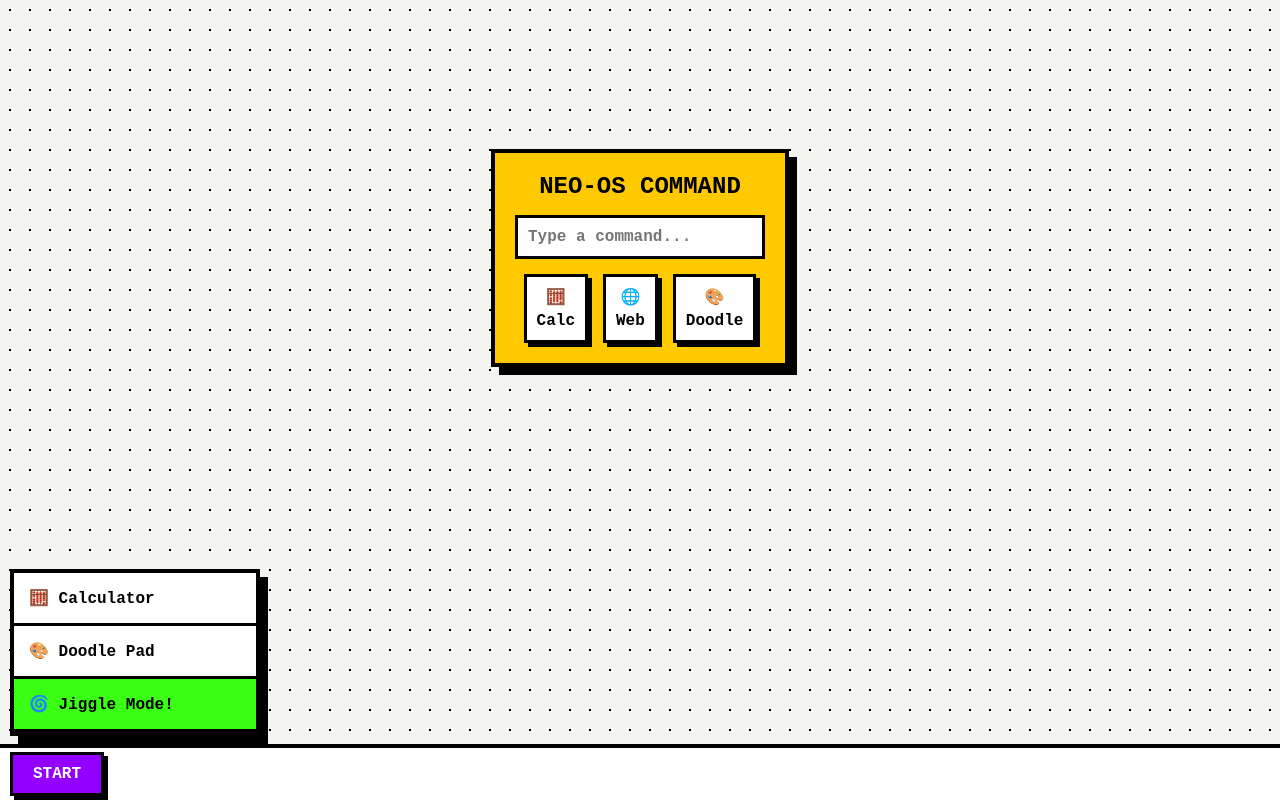
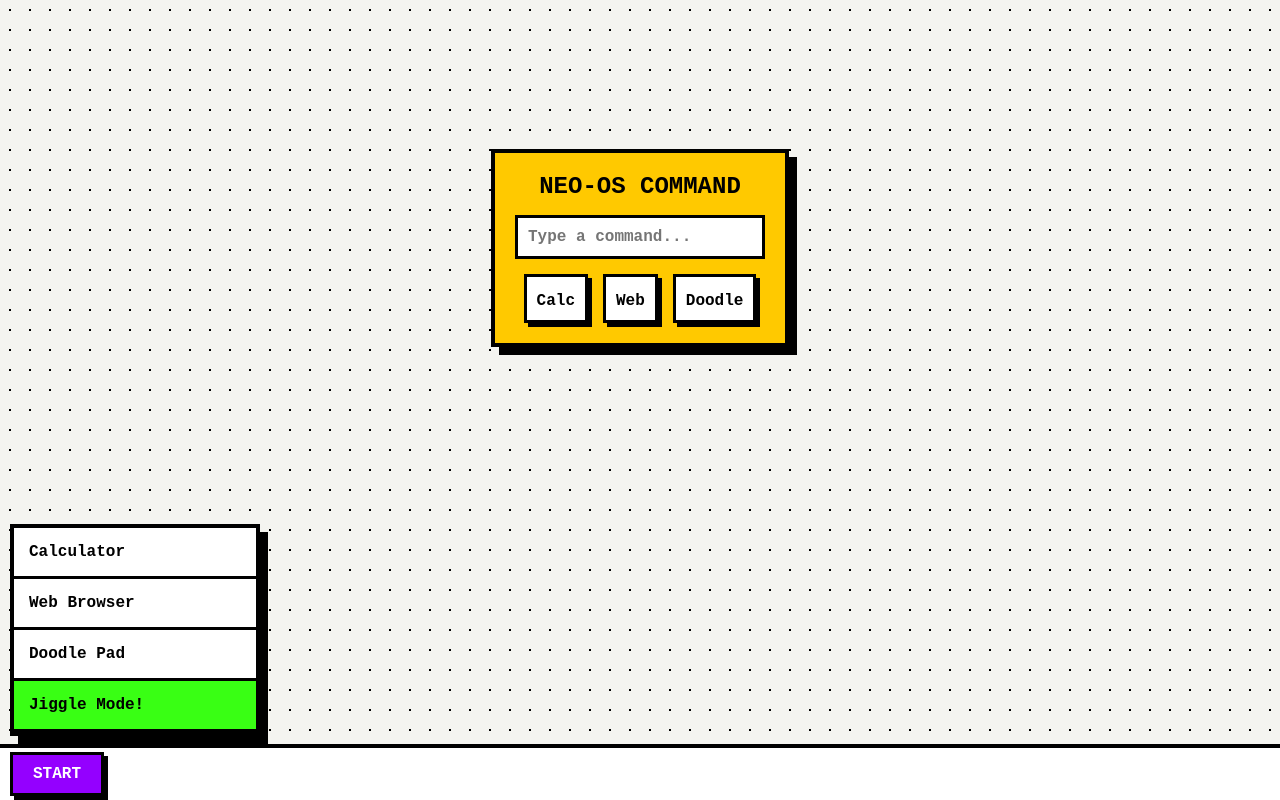
Before and after one commit to Anubublackop/Comsic-WebOS, a plain HTML site: page index.html in a window 1280 px wide. Both pictures are taken after a click on the button "START". Drawn offline with Linux system fonts and the light colour scheme.

Commit message:
Add browser window to Neo-OS desktop
Added a browser window to the Neo-OS desktop interface.

```diff
--- a/index.html
+++ b/index.html
@@ -15,15 +15,15 @@
                 <input type="text" id="desktop-search" placeholder="Type a command...">
             </div>
             <div class="shortcuts-grid">
-                <div class="desktop-icon" onclick="openApp('calculator')">🧮<span class="icon-text">Calc</span></div>
-                <div class="desktop-icon" onclick="openApp('browser')">🌐<span class="icon-text">Web</span></div>
-                <div class="desktop-icon" onclick="openApp('doodle')">🎨<span class="icon-text">Doodle</span></div>
+                <div class="desktop-icon" onclick="openApp('calculator')"><span class="icon-text">Calc</span></div>
+                <div class="desktop-icon" onclick="openApp('browser')"><span class="icon-text">Web</span></div>
+                <div class="desktop-icon" onclick="openApp('doodle')"><span class="icon-text">Doodle</span></div>
             </div>
         </div>
 
         <div id="calculator-window" class="window" style="left: 50px; top: 50px;">
             <div class="window-header">
-                <span class="window-title">🧮 Calculator</span>
+                <span class="window-title">Calculator</span>
                 <div class="win-controls">
                     <button class="win-btn close-btn" onclick="closeApp('calculator')">X</button>
                 </div>
@@ -53,7 +53,7 @@
 
         <div id="doodle-window" class="window" style="left: 150px; top: 100px; width: 450px;">
             <div class="window-header" style="background-color: #ff90e8;">
-                <span class="window-title">🎨 Doodle Pad</span>
+                <span class="window-title">Doodle Pad</span>
                 <div class="win-controls">
                     <button class="win-btn close-btn" onclick="closeApp('doodle')">X</button>
                 </div>
@@ -61,6 +61,18 @@
             <div class="window-body">
                 <button class="c-btn clear" onclick="clearCanvas()" style="margin-bottom: 10px;">Clear Canvas</button>
                 <canvas id="doodle-canvas" width="400" height="250" style="border: 2px solid black; background: white; cursor: crosshair;"></canvas>
+            </div>
+        </div>
+
+        <div id="browser-window" class="window" style="left: 100px; top: 120px; width: 500px; height: 400px;">
+            <div class="window-header" style="background-color: #39ff14;">
+                <span class="window-title">Web Browser</span>
+                <div class="win-controls">
+                    <button class="win-btn close-btn" onclick="closeApp('browser')">X</button>
+                </div>
+            </div>
+            <div class="window-body" style="height: calc(100% - 50px); padding: 5px;">
+                <iframe src="https://hackclub.com" style="width: 100%; height: 100%; border: 3px solid black; background: white;"></iframe>
             </div>
         </div>
     </div>
@@ -71,9 +83,10 @@
     </div>
 
     <div id="start-menu">
-        <div class="menu-link" onclick="openApp('calculator')">🧮 Calculator</div>
-        <div class="menu-link" onclick="openApp('doodle')">🎨 Doodle Pad</div>
-        <div class="menu-link jiggle-btn" onclick="triggerJiggle()">🌀 Jiggle Mode!</div>
+        <div class="menu-link" onclick="openApp('calculator')">Calculator</div>
+        <div class="menu-link" onclick="openApp('browser')">Web Browser</div>
+        <div class="menu-link" onclick="openApp('doodle')">Doodle Pad</div>
+        <div class="menu-link jiggle-btn" onclick="triggerJiggle()">Jiggle Mode!</div>
     </div>
 
     <script src="script.js"></script>
```
